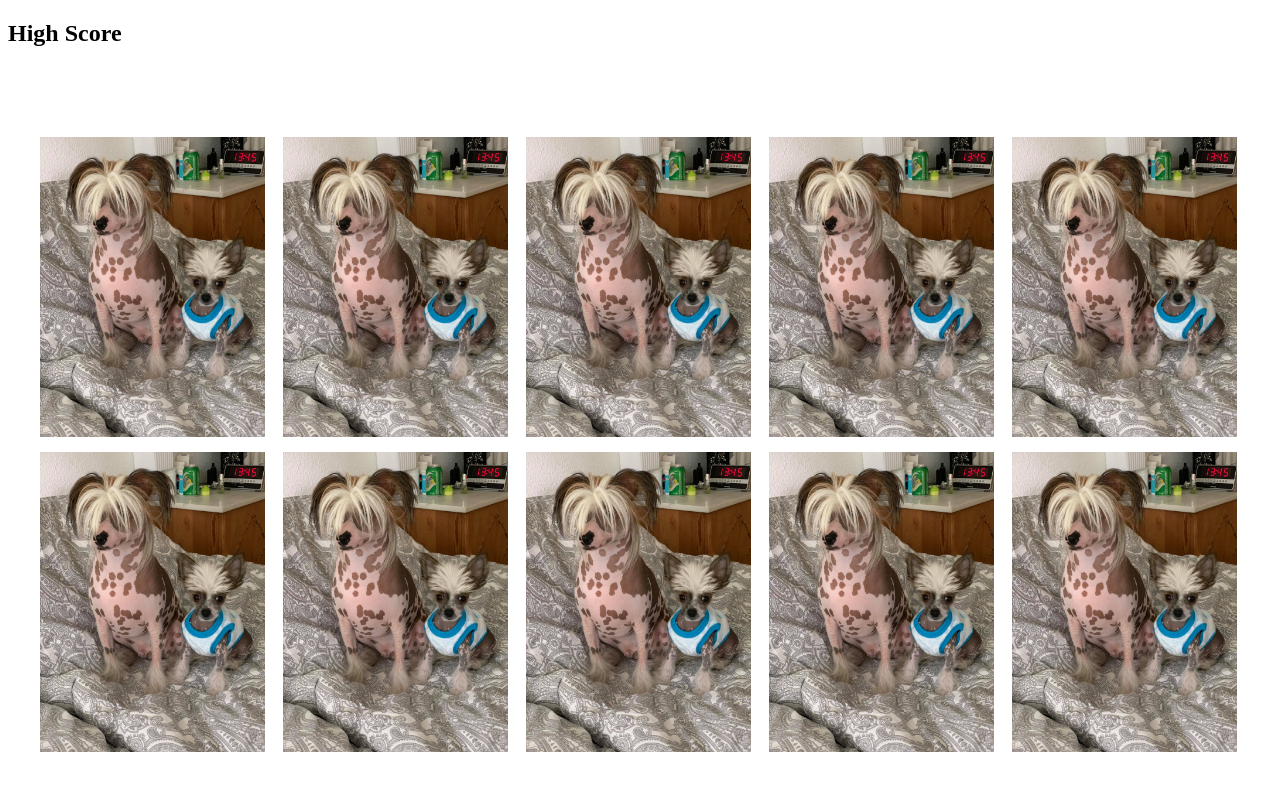
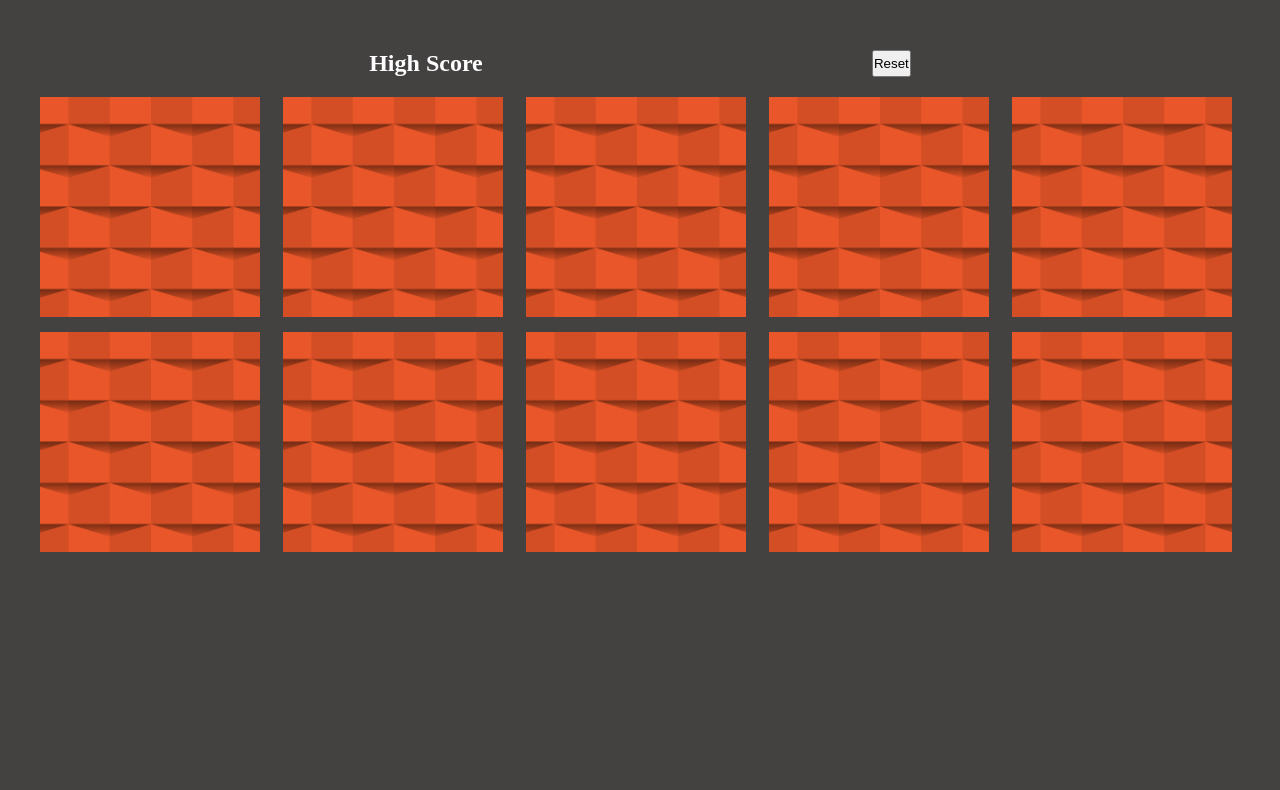
Before and after one commit to Sutteprutt1/Memory-game, a plain HTML site: page index.html in a window 1280 px wide. Drawn offline with Linux system fonts and the light colour scheme.

Commit message:
memory
dont laugh

```diff
--- a/assets/css/css.css
+++ b/assets/css/css.css
@@ -1,17 +1,45 @@
-img{
-    height: auto;
-    width: auto;
-    max-width: 300px;
-    max-height: 300px;
+*{
+    box-sizing: border-box;
+    margin: 0;
+    padding: 0;
+}
+body{
+
+background-color:rgba(30, 26, 26, 0.829);
+
+}
+h2{
+    color: white;
+
 }
 
+
+img{
+    height: 220px;
+    width: 240px;
+    max-width: fit-content;
+    max-height: fit-content;
+
+}
+
+.textContainer{
+    display: flex;
+    justify-content: space-evenly;
+    margin-top: 50px;
+
+}
+#score{
+    margin-left: 20px;
+}
 
 #grid{
     display: grid;
     grid-template-columns: auto auto auto auto auto;
     column-gap: 1px;
     gap: 15px;
-    margin: auto;
+    margin: 0 auto;
     width: 1200px;
-    padding-top: 70px;
+    padding-top: 20px;
+
+
 }
--- a/assets/script.js
+++ b/assets/script.js
@@ -1,7 +1,9 @@
+
+// Spille pladen (board) lavet på arrays med billeder
 const cardArray = [
     {
         name: 'nøgler',
-        img: 'img/dog.jpg'
+        img: 'img/watermelon.webp'
     },
     {
         name: 'Rumskib',
@@ -9,50 +11,123 @@ const cardArray = [
     },
     {
         name: 'røver',
+        img: 'img/fishing.jpg'
+    },
+    {
+        name: 'bananer',
+        img: 'img/sailor.jpg'
+    },
+    {
+        name: 'spilleconsol',
+        img: 'img/baker.jpg'
+    },
+
+    {
+        name: 'nøgler',
+        img: 'img/watermelon.webp'
+    },
+    {
+        name: 'Rumskib',
         img: 'img/dog.jpg'
     },
     {
+        name: 'røver',
+        img: 'img/fishing.jpg'
+    },
+    {
         name: 'bananer',
-        img: 'img/dog.jpg'
+        img: 'img/sailor.jpg'
     },
     {
         name: 'spilleconsol',
-        img: 'img/dog.jpg'
+        img: 'img/baker.jpg'
     },
-    {
-        name: 'hundesnor',
-        img: 'img/dog.jpg'
-    },
-    {
-        name: 'SuperKræft',
-        img: 'img/dog.jpg'
-    },
-    {
-        name: 'Isvafler',
-        img: 'img/dog.jpg'
-    },
-    {
-        name: 'Trommer',
-        img: 'img/dog.jpg'
-    },
-    {
-        name: 'spade',
-        img: 'img/dog.jpg'
-    },
+
+
+
+
+
 ]
 
-//blander array'et - kortene bliver blandet ved reloade
+//blander array'et - kortene bliver blandet ved reloade så det er tilfældig rækkefølge
 cardArray.sort(() => 0.3 - Math.random())
 
-
+// Griber fat i div element der findes i html / grid containeren til spillepladen
 const display = document.getElementById('grid')
 
+let result = document.querySelector('#score')
+let cardChoice = []
+let cardChoiceId = []
+const cardCol = []
+
+
 function createBoard () {
-    for( let i = 0; i < 10; i++) {
+    for( let x = 0; x < cardArray.length; x++) {
        const card = document.createElement('img')
-card.setAttribute('src', 'img/dog.jpg')
-card.setAttribute('data-id', i)
-display.appendChild(card)
+    card.setAttribute('src', 'img/background.png')
+    card.setAttribute('data-id', x)
+
+    card.addEventListener('click', flipCard)
+
+    display.appendChild(card)
     }
 }
 createBoard()
+function scoreCount(){
+    result.addEventListener('click')
+}
+
+function checkMatch(){
+    const cards = document.querySelectorAll('img')
+    const optionOneId = cardChoiceId[0]
+    const optionTwoId = cardChoiceId[1]
+
+
+     if(optionOneId == optionTwoId){
+        alert('Du klikker altså på den samme')
+
+     }
+
+    if( cardChoice[0] == cardChoice[1]){
+        alert('Du fandt en!');
+
+
+        cards[optionOneId].setAttribute('src', 'img/background-match.png')
+        cards[optionTwoId].setAttribute('src', 'img/background-match.png')
+        cards[optionOneId].removeEventListener('click', flipCard)
+        cards[optionTwoId].removeEventListener('click', flipCard)
+
+
+
+        cardCol.push(cardChoice)
+    }else {
+        cards[optionOneId].setAttribute('src', 'img/background.png')
+        cards[optionTwoId].setAttribute('src', 'img/background.png')
+        alert('sowwy. Try agan')
+    }
+    result.textContent = cardCol.length
+
+    cardChoice = []
+    cardChoiceId = []
+
+    if(cardCol.length == cardArray.length/2){
+        result.textContent = 'Tillykke - du er nu en master'
+    }
+
+}
+
+
+
+
+function flipCard() {
+    console.log(cardArray)
+   const cardId = this.getAttribute('data-id')
+   cardChoice.push(cardArray[cardId].name)
+   cardChoiceId.push(cardId)
+   console.log('cardChoice')
+   console.log('cardChoiceid')
+this.setAttribute('src', cardArray[cardId].img)
+if(cardChoice.length === 2){
+    setTimeout(checkMatch, 500)
+}
+}
--- a/index.html
+++ b/index.html
@@ -10,8 +10,10 @@
 </head>
 <body>
 
+<div class="textContainer">
     <h2>High Score<span id="score"></span></h2>
-
+    <button id="reset">Reset</button>
+</div>
 
 
     <div id="grid"></div>
```
Also changed, not shown: img/background-match.png (added), img/background.png (added), img/background1.png (added), img/baker.jpg (added), img/chicat.jpg (added), img/fishing.jpg (added), img/nice.jpg (added), img/sailor.jpg (added), img/watermelon.webp (added).
